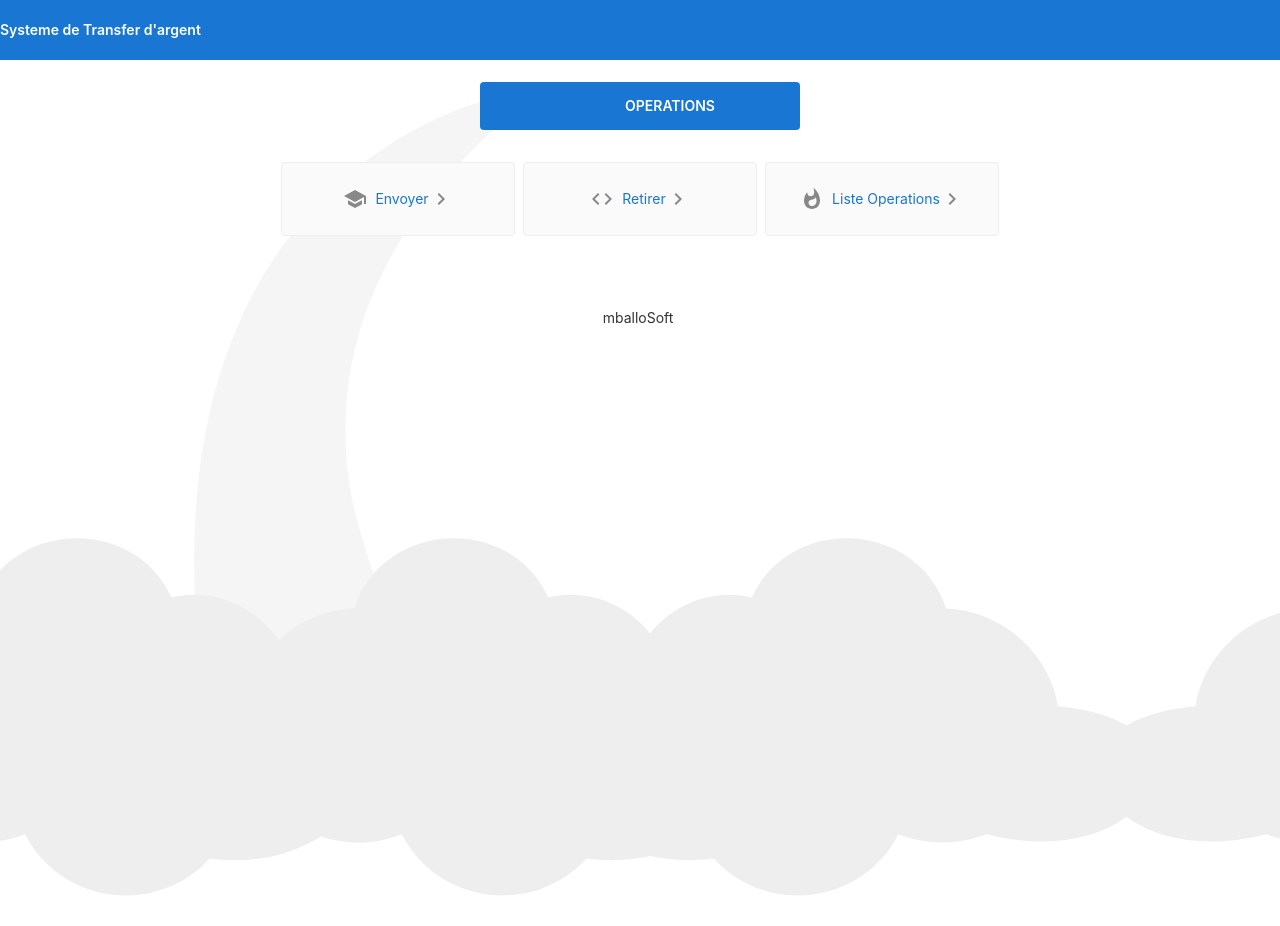
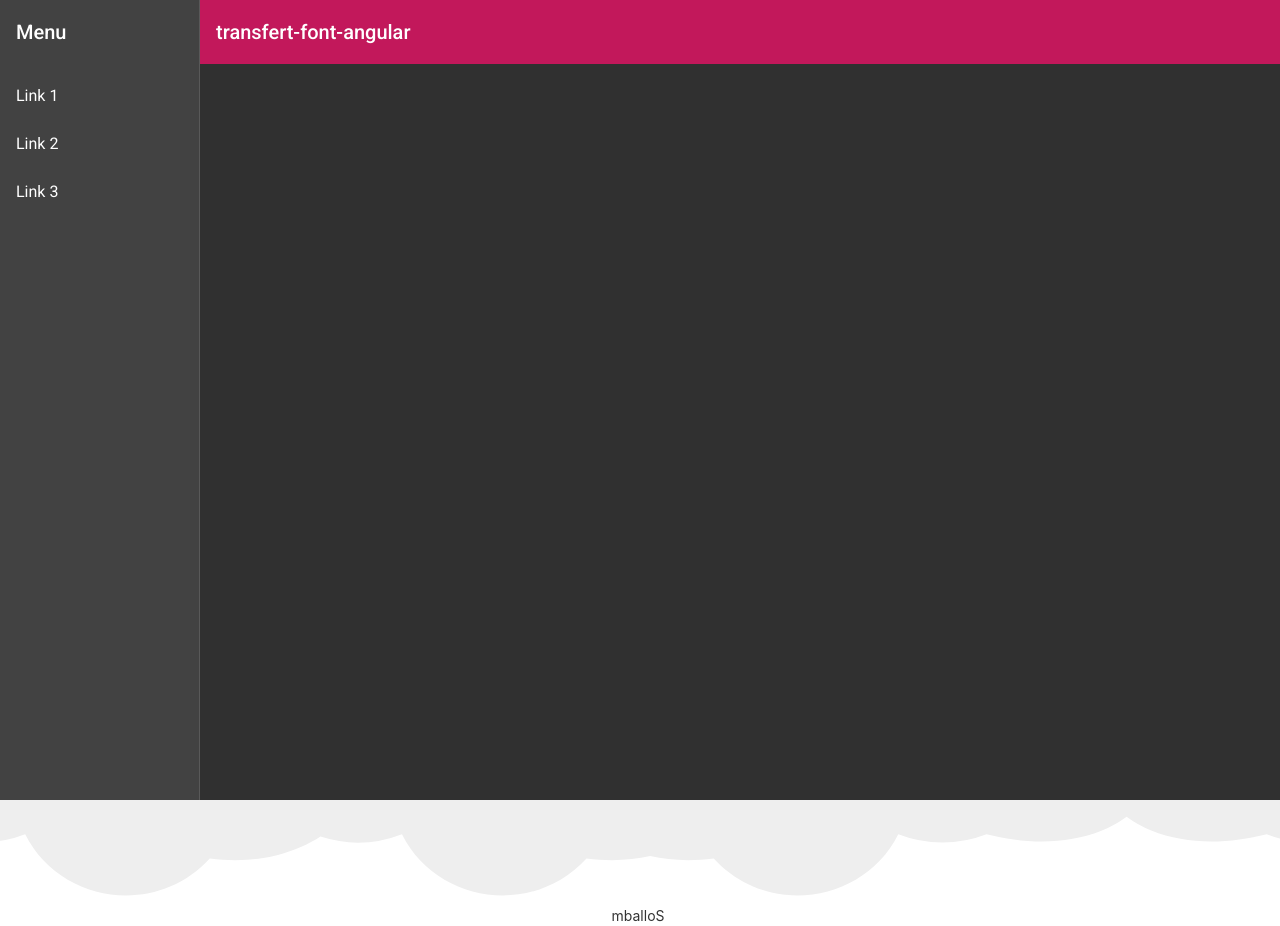
Before and after one commit to OusmaneMballo/TranfertAngularSpringFontEnd, an Angular app: page / in a window 1280 px wide. Before the commit the page ends 882 px from the top, so only its background shows below. Built offline with nearby package versions, Linux system fonts and the light colour scheme.

Commit message:
Ajout de template Material-Navigation

```diff
--- a/src/app/app.component.html
+++ b/src/app/app.component.html
@@ -1,21 +1,22 @@
 <!-- Toolbar -->
-<div class="toolbar" role="banner">
-  <span>Systeme de Transfer d'argent</span>
+<app-navigation></app-navigation>
+<!-- <div class="toolbar" role="banner">
+   <span>Systeme de Transfer d'argent</span>
     <div class="spacer"></div>
     <a aria-label="Angular on twitter" target="_blank" rel="noopener" href="https://twitter.com/angular" title="Twitter">
     </a>
-</div>
-<div class="content" role="main">
-  <!-- Highlight Card -->
-  <div class="card highlight-card card-small">
+</div> -->
+ <div class="content" role="main">
+
+  <!-- <div class="card highlight-card card-small">
     <span>OPERATIONS</span>
     <svg id="rocket-smoke" alt="Rocket Ship Smoke" xmlns="http://www.w3.org/2000/svg" width="516.119" height="1083.632" viewBox="0 0 516.119 1083.632">
       <path id="Path_40" data-name="Path 40" d="M644.6,141S143.02,215.537,147.049,870.207s342.774,201.755,342.774,201.755S404.659,847.213,388.815,762.2c-27.116-145.51-11.551-384.124,271.9-609.1C671.15,139.365,644.6,141,644.6,141Z" transform="translate(-147.025 -140.939)" fill="#f5f5f5"/>
     </svg>
-  </div>
+  </div> -->
 
   <div class="card-container">
-    <a class="card" rel="noopener" href="#">
+   <!-- <a class="card" rel="noopener" href="#">
       <svg class="material-icons" xmlns="http://www.w3.org/2000/svg" width="24" height="24" viewBox="0 0 24 24"><path d="M5 13.18v4L12 21l7-3.82v-4L12 17l-7-3.82zM12 3L1 9l11 6 9-4.91V17h2V9L12 3z"/></svg>
 
       <span>Envoyer</span>
@@ -39,12 +40,12 @@
       <span>Liste Operations</span>
 
       <svg class="material-icons" xmlns="http://www.w3.org/2000/svg" width="24" height="24" viewBox="0 0 24 24"><path d="M10 6L8.59 7.41 13.17 12l-4.58 4.59L10 18l6-6z"/></svg>
-    </a>
+    </a>-->
   </div>
-  <mat-slider min="1" max="100" step="1" value="1"></mat-slider>
+
   <!-- Footer -->
   <footer>
-      mballoSoft&nbsp;
+      mballoS&nbsp;
   </footer>
 
   <svg id="clouds" alt="Gray Clouds Background" xmlns="http://www.w3.org/2000/svg" width="2611.084" height="485.677" viewBox="0 0 2611.084 485.677">
--- /dev/null
+++ b/src/app/components/navigation/navigation.component.css
@@ -0,0 +1,17 @@
+.sidenav-container {
+  height: 100%;
+}
+
+.sidenav {
+  width: 200px;
+}
+
+.sidenav .mat-toolbar {
+  background: inherit;
+}
+
+.mat-toolbar.mat-primary {
+  position: sticky;
+  top: 0;
+  z-index: 1;
+}
--- /dev/null
+++ b/src/app/components/navigation/navigation.component.html
@@ -0,0 +1,27 @@
+<mat-sidenav-container class="sidenav-container">
+  <mat-sidenav #drawer class="sidenav" fixedInViewport
+      [attr.role]="(isHandset$ | async) ? 'dialog' : 'navigation'"
+      [mode]="(isHandset$ | async) ? 'over' : 'side'"
+      [opened]="(isHandset$ | async) === false">
+    <mat-toolbar>Menu</mat-toolbar>
+    <mat-nav-list>
+      <a mat-list-item href="#">Link 1</a>
+      <a mat-list-item href="#">Link 2</a>
+      <a mat-list-item href="#">Link 3</a>
+    </mat-nav-list>
+  </mat-sidenav>
+  <mat-sidenav-content>
+    <mat-toolbar color="primary">
+      <button
+        type="button"
+        aria-label="Toggle sidenav"
+        mat-icon-button
+        (click)="drawer.toggle()"
+        *ngIf="isHandset$ | async">
+        <mat-icon aria-label="Side nav toggle icon">menu</mat-icon>
+      </button>
+      <span>transfert-font-angular</span>
+    </mat-toolbar>
+    <!-- Add Content Here -->
+  </mat-sidenav-content>
+</mat-sidenav-container>
--- /dev/null
+++ b/src/app/components/navigation/navigation.component.ts
@@ -0,0 +1,21 @@
+import { Component } from '@angular/core';
+import { BreakpointObserver, Breakpoints } from '@angular/cdk/layout';
+import { Observable } from 'rxjs';
+import { map, shareReplay } from 'rxjs/operators';
+
+@Component({
+  selector: 'app-navigation',
+  templateUrl: './navigation.component.html',
+  styleUrls: ['./navigation.component.css']
+})
+export class NavigationComponent {
+
+  isHandset$: Observable<boolean> = this.breakpointObserver.observe(Breakpoints.Handset)
+    .pipe(
+      map(result => result.matches),
+      shareReplay()
+    );
+
+  constructor(private breakpointObserver: BreakpointObserver) {}
+
+}
```
Also changed, not shown: src/app/app.module.ts (+16 -2 lines), 1 other file (tests, documents, lock files or other folders).
